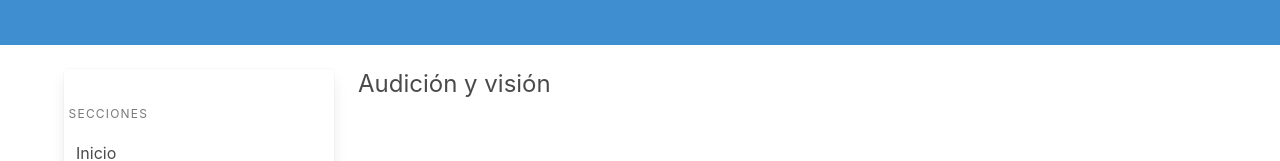
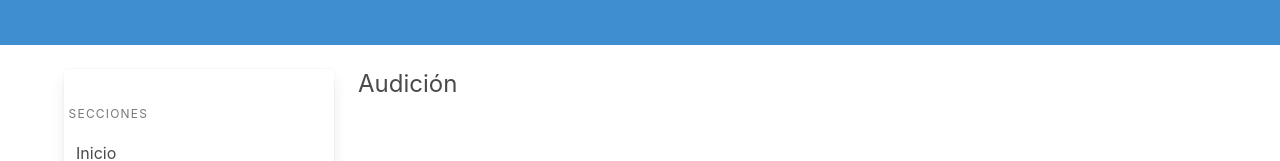
Before and after one commit to wsancheza/mmc, a plain HTML site: page audiovision.html in a window 1280 px wide. Shown: the part 177-338 px from the top of the page. Drawn offline with nearby package versions, Linux system fonts and the light colour scheme.

Commit message:
Cambio en el título

```diff
--- a/audiovision.html
+++ b/audiovision.html
@@ -46,7 +46,7 @@
 
 
 
-        <h3 class="subtitle is-4">Audición y visión</h3>
+        <h3 class="subtitle is-4">Audición</h3>
 
 
         <div class="viewof-variable_AUDIO"></div>
```
